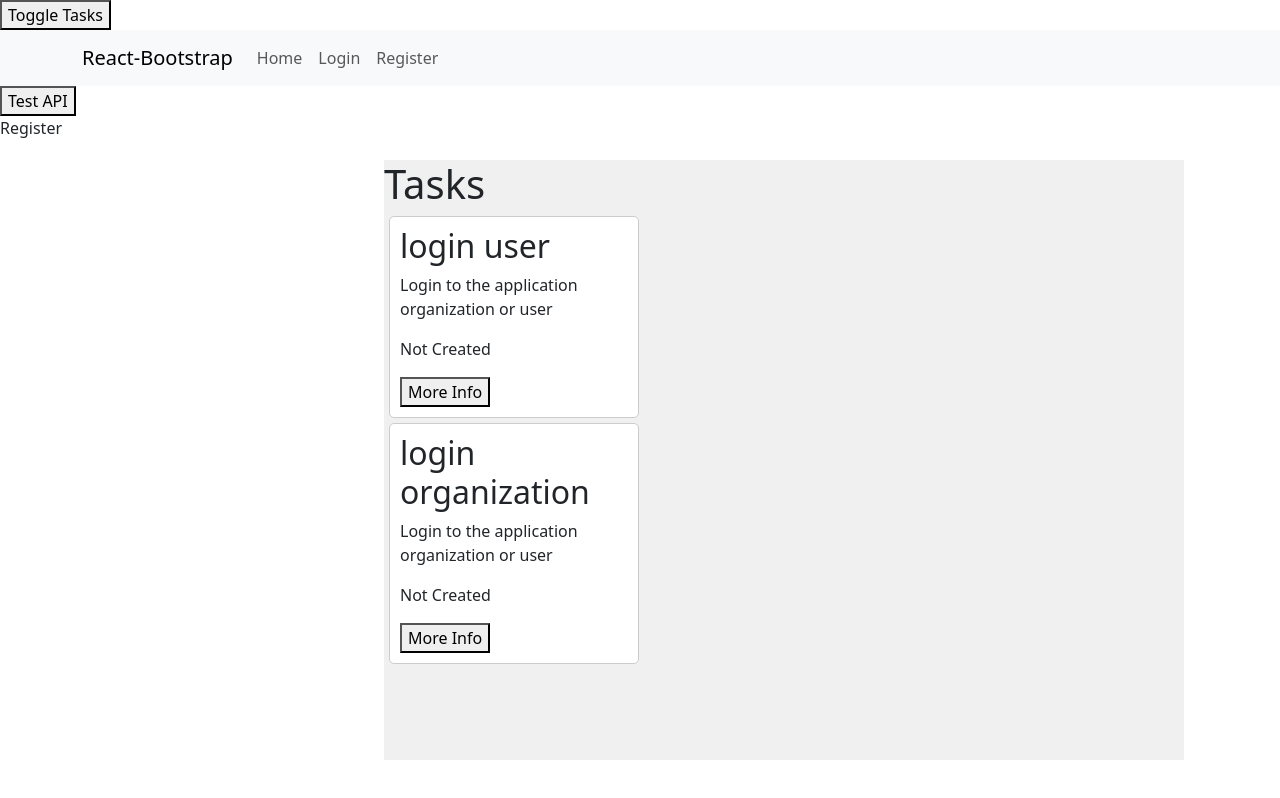
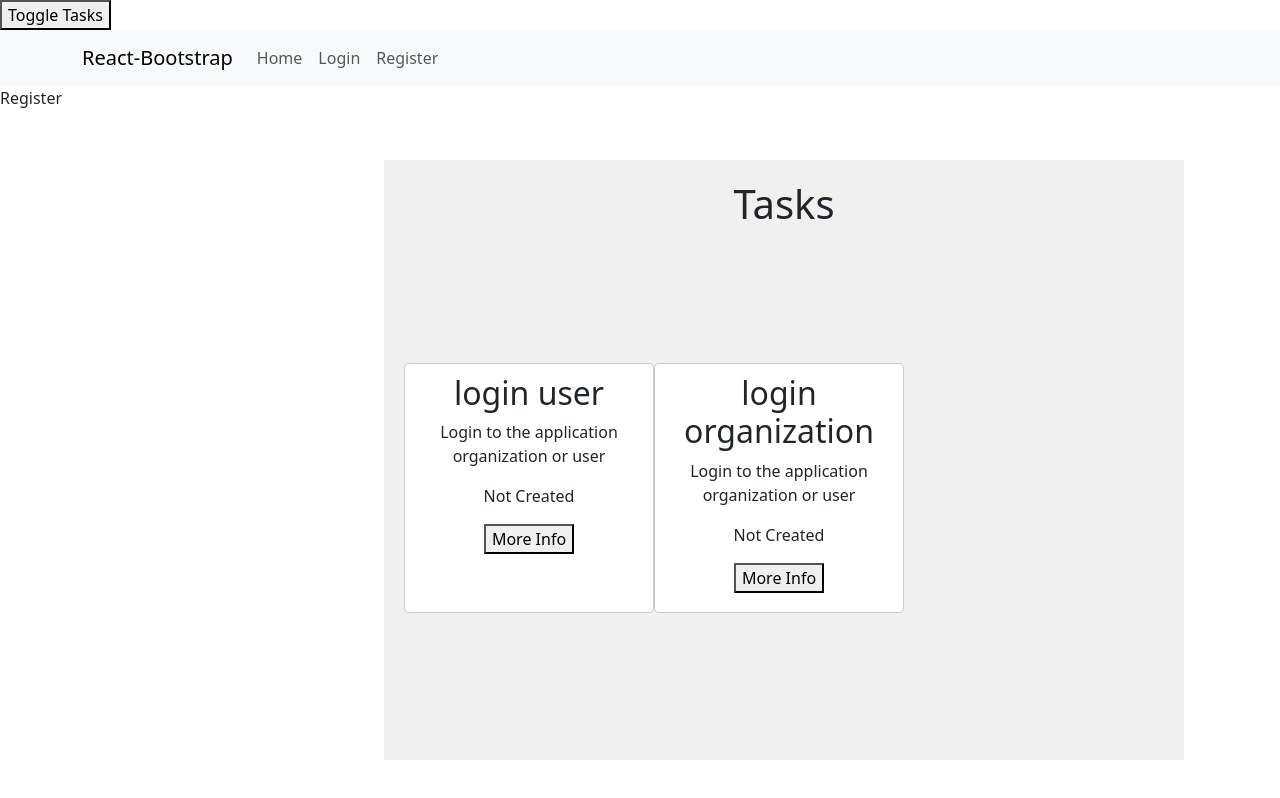
Before and after one commit to yehonatan56/Digital-library, a React (Vite) app in the folder client/: page /register in a window 1280 px wide. Both pictures are taken after a click on the button "Toggle Tasks". Built offline with nearby package versions, Linux system fonts and the light colour scheme.

Commit message:
add Task component for API details display; refactor TasksServer to utilize Task component

```diff
--- a/client/src/apiTasks/apiUtils.ts
+++ b/client/src/apiTasks/apiUtils.ts
@@ -61,8 +61,7 @@ export const request = async (
     console.log(requestData.body);
 
     if (!requestData.status) {
-        console.log(`API ${requestData.name} is disabled`);
-        throw new Error(`API ${requestData.name} is disabled`);
+        console.error(`API ${requestData.name} is disabled`);
     }
 
     let url = `${API_URL}${requestData.url}`;
--- /dev/null
+++ b/client/src/apiTasks/task.tsx
@@ -0,0 +1,28 @@
+import { useState } from 'react';
+import { ApiRequest } from './apiTypes.ts';
+
+export default function Task({ api }: { api: ApiRequest }) {
+    const [moreInfo, setMoreInfo] = useState(false);
+    return (
+        <div className="task">
+            <h2>{api.name}</h2>
+            <p>{api.description}</p>
+            <p>{api.status ? 'Created' : 'Not Created'}</p>
+            {moreInfo && (
+                <div className="more-info">
+                    <h3>Request</h3>
+                    <p>URL: {api.url}</p>
+                    <p>Params: {JSON.stringify(api.params, null, 2)}</p>
+                    <p>Method: {api.method}</p>
+                    <p>Body: {JSON.stringify(api.body, null, 2)}</p>
+                    <p>Good Response: {JSON.stringify(api.goodResponse, null, 2)}</p>
+                    <p>Error Response: {JSON.stringify(api.errorResponse, null, 2)}</p>
+                    <p>Good Response Status: {api.goodResponseStatus}</p>
+                    <p>Error Response Status: {api.errorResponseStatus}</p>
+                    <button onClick={() => setMoreInfo(false)}>Close</button>
+                </div>
+            )}
+            <button onClick={() => setMoreInfo(!moreInfo)}>{moreInfo ? 'Less Info' : 'More Info'}</button>
+        </div>
+    );
+}
--- a/client/src/apiTasks/tasksServer.css
+++ b/client/src/apiTasks/tasksServer.css
@@ -4,14 +4,34 @@
     height: 600px;
     top: 20%;
     left: 30%;
+    z-index: 1000;
+    display: flex;
+    flex-wrap: wrap;
+    padding: 20px;
+    text-align: center;
     background-color: #f0f0f0;
 }
-
+#tasks-container h1 {
+    width: 100%;
+}
 .task {
     background-color: #fff;
     border: 1px solid #ccc;
     padding: 10px;
-    margin: 5px;
     border-radius: 5px;
     width: 250px;
+    height: 250px;
 }
+
+.more-info {
+    position: absolute;
+    left: 50%;
+    top: 50%;
+    transform: translate(-50%, -50%);
+    background-color: #fff;
+    border: 1px solid #ccc;
+    padding: 10px;
+    border-radius: 5px;
+    width: 400px;
+    min-height: 400px;
+}
--- a/client/src/apiTasks/tasksServer.tsx
+++ b/client/src/apiTasks/tasksServer.tsx
@@ -1,21 +1,10 @@
 import { useState } from 'react';
+import { apis } from './apiConfig.ts';
+import Task from './task.tsx';
 import './tasksServer.css';
-import { apis } from './apiConfig.ts';
-import { request } from './apiUtils.ts';
-
-type apiNames = (typeof apis)[number]['name'];
-
-export const apiCall = async (apiName: apiNames, body: object | null, params: Record<string, string> | null = null) => {
-    const api = apis.find((api) => api.name === apiName);
-    if (!api) {
-        throw new Error(`API ${apiName} not found`);
-    }
-    return await request({ ...api, body, params });
-};
 
 export function TasksServer() {
     const [showTasks, setShowTasks] = useState(false);
-    const [moreInfo, setMoreInfo] = useState(false);
 
     return (
         <>
@@ -25,25 +14,7 @@ export function TasksServer() {
                     <h1>Tasks</h1>
 
                     {apis.map((api) => (
-                        <div key={api.name} className="task">
-                            <h2>{api.name}</h2>
-                            <p>{api.description}</p>
-                            <p>{api.status ? 'Created' : 'Not Created'}</p>
-                            {moreInfo && (
-                                <div>
-                                    <h3>Request</h3>
-                                    <p>URL: {api.url}</p>
-                                    <p>Params: {JSON.stringify(api.params, null, 2)}</p>
-                                    <p>Method: {api.method}</p>
-                                    <p>Body: {JSON.stringify(api.body, null, 2)}</p>
-                                    <p>Good Response: {JSON.stringify(api.goodResponse, null, 2)}</p>
-                                    <p>Error Response: {JSON.stringify(api.errorResponse, null, 2)}</p>
-                                </div>
-                            )}
-                            <button onClick={() => setMoreInfo(!moreInfo)}>
-                                {moreInfo ? 'Less Info' : 'More Info'}
-                            </button>
-                        </div>
+                        <Task api={api} key={api.name} />
                     ))}
                 </div>
             )}
--- a/client/src/components/header/header.tsx
+++ b/client/src/components/header/header.tsx
@@ -1,32 +1,12 @@
 import React from 'react';
 import NavbarComp from '../navbar/navbar.tsx';
 import { TasksServer } from '../../apiTasks/tasksServer.tsx';
-import { apiCall } from '../../apiTasks/apiUtils.ts';
 
 function Header({ children }: { children: React.ReactNode }) {
     return (
         <div>
             <TasksServer />
             <NavbarComp />
-            {/*<button*/}
-            {/*    onClick={() => {*/}
-            {/*        fetch('http://localhost:3000/auth/login?', {*/}
-            {/*            method: 'POST',*/}
-            {/*            headers: {*/}
-            {/*                'Content-Type': 'application/json',*/}
-            {/*            },*/}
-            {/*            body: JSON.stringify({ username: 'admin', password: 'admin' }),*/}
-            {/*        })*/}
-            {/*            .then((response) => response.json())*/}
-            {/*            .then((data) => console.log(data));*/}
-            {/*    }}*/}
-            {/*>*/}
-            {/*    Te*/}
-            {/*</button>*/}
-
-            <button onClick={() => apiCall('login user', null, { username: 'admin', password: 'admin' }, null)}>
-                Test API
-            </button>
             <main>{children}</main>
         </div>
     );
--- a/client/src/components/login/login.css
+++ b/client/src/components/login/login.css
@@ -3,7 +3,6 @@
     flex-direction: column;
     justify-content: center;
     align-items: center;
-    border: 1px solid #ccc;
     padding: 20px;
 }
 
@@ -14,12 +13,12 @@
     background-color: #f0f0f0;
     box-shadow: 0 2px 10px rgba(0, 0, 0, 0.1);
 }
+.login-form h1 {
+    text-align: center;
+    margin-bottom: 20px;
+}
 
 .login-form {
     display: flex;
     gap: 10px;
 }
-
-.custom-class {
-    display: none;
-}
```
